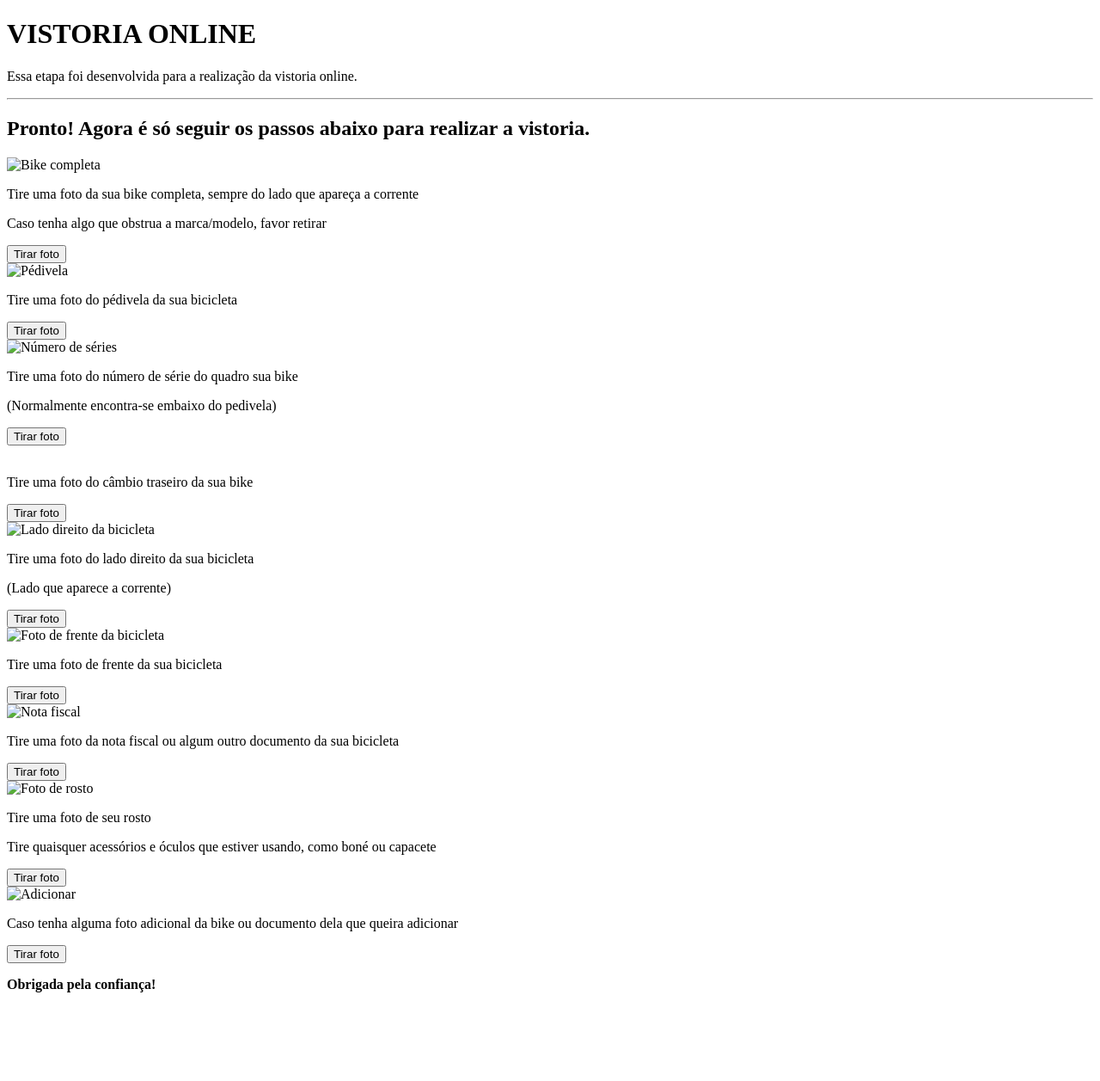
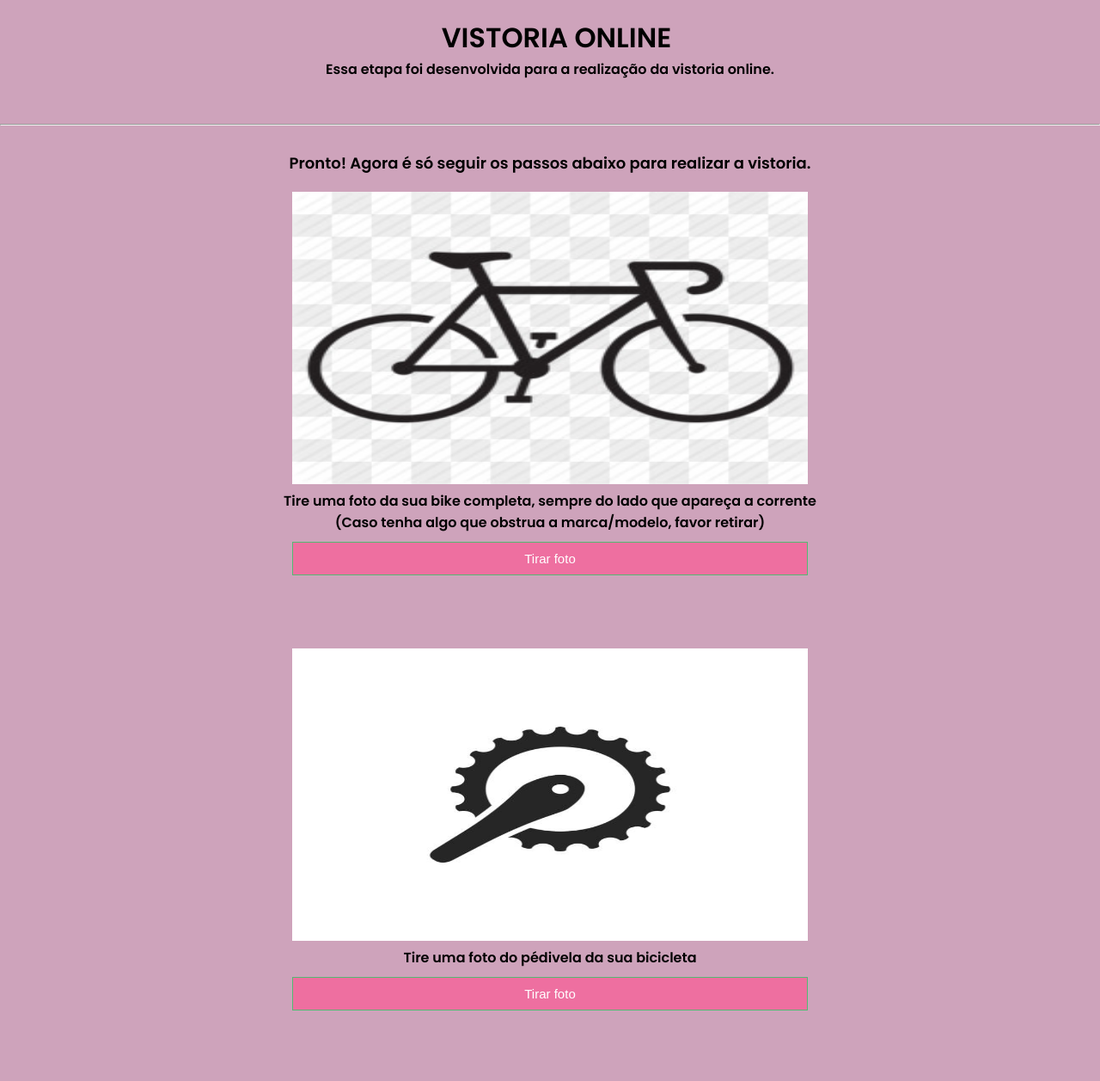
Before and after one commit to mariialbano/challenge-web, a plain HTML site: page etapas/vistoria.html in a window 1280 px wide. Shown: the top 1257 px of the page at 86% size. Before the commit the page ends 1170 px from the top, so only its background shows below. Drawn offline with Linux system fonts and the light colour scheme.

Commit message:
atualizando vistoria

```diff
--- a/CSS/style.css
+++ b/CSS/style.css
@@ -12,14 +12,34 @@ body {
     background-color: rgb(206, 163, 187);
 }
 
+#navegacao {
+    text-align: center;
+    margin-top: 70px;
+    margin-left: -60px;
+    font-size: 20px;
+}
+
+nav ul li {
+    margin-bottom: 8px;
+    margin-top: 5px;
+}
+
+.mensagem {
+    text-align: center;
+    margin-top: 170px;
+    margin-left: -50px;
+    font-size: 30px;
+}
+
 header{
+    height: 13vh;
     text-align: center;
     margin-bottom: 20px;
+    margin-top: 20px;
 }
 
-header div img {
-    display: flex;
-    margin-right: 40px;
+h1 {
+    margin-left: -230px;
 }
 
 .h2 {
@@ -29,9 +49,10 @@ header div img {
     text-align: center;
 }
 
-img {
-    width: 350px;
-    height: 130px;
+.imglogo {
+    width: 300px;
+    height: 110px;
+    margin-top: -60px;
 }
 
 #form-pessoais, #form-bike {
@@ -64,6 +85,7 @@ form input {
     text-decoration: none;
     font-size: 15px;
     margin: 40px 2px;
+    margin-top: 10px;
 }
 
 #btn2 {
@@ -76,9 +98,27 @@ form input {
     text-decoration: none;
     font-size: 15px;
     margin: 40px 2px;
+    margin-top: -10px;
 }
 
-.botao {
+.botao, .vistoria {
     text-align: center;
-    margin-top: 0;
 }
+
+.titulo-vistoria {
+    margin-left: 15px;
+}
+
+.btn-vistoria {
+    background-color: rgb(238, 111, 160);
+    border: 1px solid rgb(84, 185, 115);
+    color: white;
+    padding: 10px;
+    width: 600px;
+    text-decoration: none;
+    font-size: 15px;
+    margin-top: 10px;
+    margin-bottom: 60px;
+}
+
+/* ORNOGRAMA */
--- a/etapas/vistoria.html
+++ b/etapas/vistoria.html
@@ -5,74 +5,78 @@
     <meta http-equiv="X-UA-Compatible" content="IE=edge">
     <meta name="viewport" content="width=device-width, initial-scale=1.0">
     <title>Challenge</title>
+    <link rel="stylesheet" href="/CSS/style.css">
 </head>
 <body>
     <header>
-        <h1><strong>VISTORIA ONLINE</strong></h1>
+        <h1 class="titulo-vistoria"><strong>VISTORIA ONLINE</strong></h1>
         <p>Essa etapa foi desenvolvida para a realização da vistoria online.</p>
     </header>
     <hr>
 
-    <h2>Pronto! Agora é só seguir os passos abaixo para realizar a vistoria.</h2>
+    <h2 class="h2">Pronto! Agora é só seguir os passos abaixo para realizar a vistoria.</h2>
 
-    <section>
-        <img src="" alt="Bike completa">
+    <section class="vistoria">
+        <img src="/img/bike-completa.jpg" alt="Bike completa" width="600px" height="340px">
         <p>Tire uma foto da sua bike completa, sempre do lado que apareça a corrente</p>
-        <p>Caso tenha algo que obstrua a marca/modelo, favor retirar</p>
-        <button>Tirar foto</button>
+        <p>(Caso tenha algo que obstrua a marca/modelo, favor retirar)</p>
+        <button class="btn-vistoria">Tirar foto</button>
+    </section>
+    <br>
+    <section class="vistoria">
+        <img src="/img/pedivela.jpg" alt="Pédivela" width="600px" height="340px">
+        <p>Tire uma foto do pédivela da sua bicicleta</p>
+        <button class="btn-vistoria">Tirar foto</button>
+    </section>
+    <br>
+    <section class="vistoria">
+        <img src="/img/numero-serie.jpg" alt="Número de séries" width="600px" height="340px">
+        <p>Tire uma foto do número de série do quadro sua bike</p>
+        <p>(Normalmente encontra-se embaixo do pedivela)</p>
+        <button class="btn-vistoria">Tirar foto</button>
+    </section>
+    <br>
+    <section class="vistoria">
+        <img src="" alt="">
+        <p>Tire uma foto do câmbio traseiro da sua bike</p>
+        <button class="btn-vistoria">Tirar foto</button>
+    </section>
+    <br>
+    <section class="vistoria">
+        <img src="/img/lado-direito.png" alt="Lado direito da bicicleta" width="600px"  height="340px">
+        <p>Tire uma foto do lado direito da sua bicicleta</p>
+        <p>(Lado que aparece a corrente)</p>
+        <button class="btn-vistoria">Tirar foto</button>
+    </section>
+    <br>
+    <section class="vistoria">
+        <img src="/img/bike-frente.png" alt="Foto de frente da bicicleta" width="600px" height="340px">
+        <p>Tire uma foto de frente da sua bicicleta</p>
+        <button class="btn-vistoria">Tirar foto</button>
+    </section>
+    <br>
+    <section class="vistoria">
+        <img src="/img/nota-fiscal.jpg" alt="Nota fiscal" width="400px" height="340px">
+        <p>Tire uma foto da nota fiscal ou algum outro documento da sua bicicleta</p>
+        <button class="btn-vistoria">Tirar foto</button>
+    </section>
+    <br>
+    <section class="vistoria">
+        <img src="/img/foto-rosto.jpg" alt="Foto de rosto" width="400px" height="340px">
+        <p>Tire uma foto de seu rosto</p>
+        <p>(Tire quaisquer acessórios e óculos que estiver usando, como boné ou capacete)</p>
+        <button class="btn-vistoria">Tirar foto</button>
+    </section>
+    <br>
+    <section class="vistoria">
+        <img src="/img/adicional.jpg" alt="Adicionar" width="400px" height="340px">
+        <p>Caso tenha alguma foto adicional da bike ou documento dela que queira adicionar</p>
+        <button class="btn-vistoria">Tirar foto</button>
     </section>
 
-    <section>
-        <img src="" alt="Pédivela">
-        <p>Tire uma foto do pédivela da sua bicicleta</p>
-        <button>Tirar foto</button>
-    </section>
+    <div class="mensagem">
+        <p><strong>Obrigada pela confiança!</strong></p>
+    </div>
 
-    <section>
-        <img src="" alt="Número de séries">
-        <p>Tire uma foto do número de série do quadro sua bike</p>
-        <p>(Normalmente encontra-se embaixo do pedivela)</p>
-        <button>Tirar foto</button>
-    </section>
-
-    <section>
-        <img src="" alt="">
-        <p>Tire uma foto do câmbio traseiro da sua bike</p>
-        <button>Tirar foto</button>
-    </section>
-
-    <section>
-        <img src="" alt="Lado direito da bicicleta">
-        <p>Tire uma foto do lado direito da sua bicicleta</p>
-        <p>(Lado que aparece a corrente)</p>
-        <button>Tirar foto</button>
-    </section>
-
-    <section>
-        <img src="" alt="Foto de frente da bicicleta">
-        <p>Tire uma foto de frente da sua bicicleta</p>
-        <button>Tirar foto</button>
-    </section>
-
-    <section>
-        <img src="" alt="Nota fiscal">
-        <p>Tire uma foto da nota fiscal ou algum outro documento da sua bicicleta</p>
-        <button>Tirar foto</button>
-    </section>
-
-    <section>
-        <img src="" alt="Foto de rosto">
-        <p>Tire uma foto de seu rosto</p>
-        <p>Tire quaisquer acessórios e óculos que estiver usando, como boné ou capacete</p>
-        <button>Tirar foto</button>
-    </section>
-
-    <section>
-        <img src="" alt="Adicionar">
-        <p>Caso tenha alguma foto adicional da bike ou documento dela que queira adicionar</p>
-        <button>Tirar foto</button>
-    </section>
-
-    <p><strong>Obrigada pela confiança!</strong></p>
 </body>
 </html>
```
Also changed, not shown: etapas/dados-bike.html (+1 -1 lines), etapas/dados-pessoais.html (+3 -2 lines), etapas/index.html (+15 -3 lines), etapas/ornograma.html (added, +14 -0 lines).
